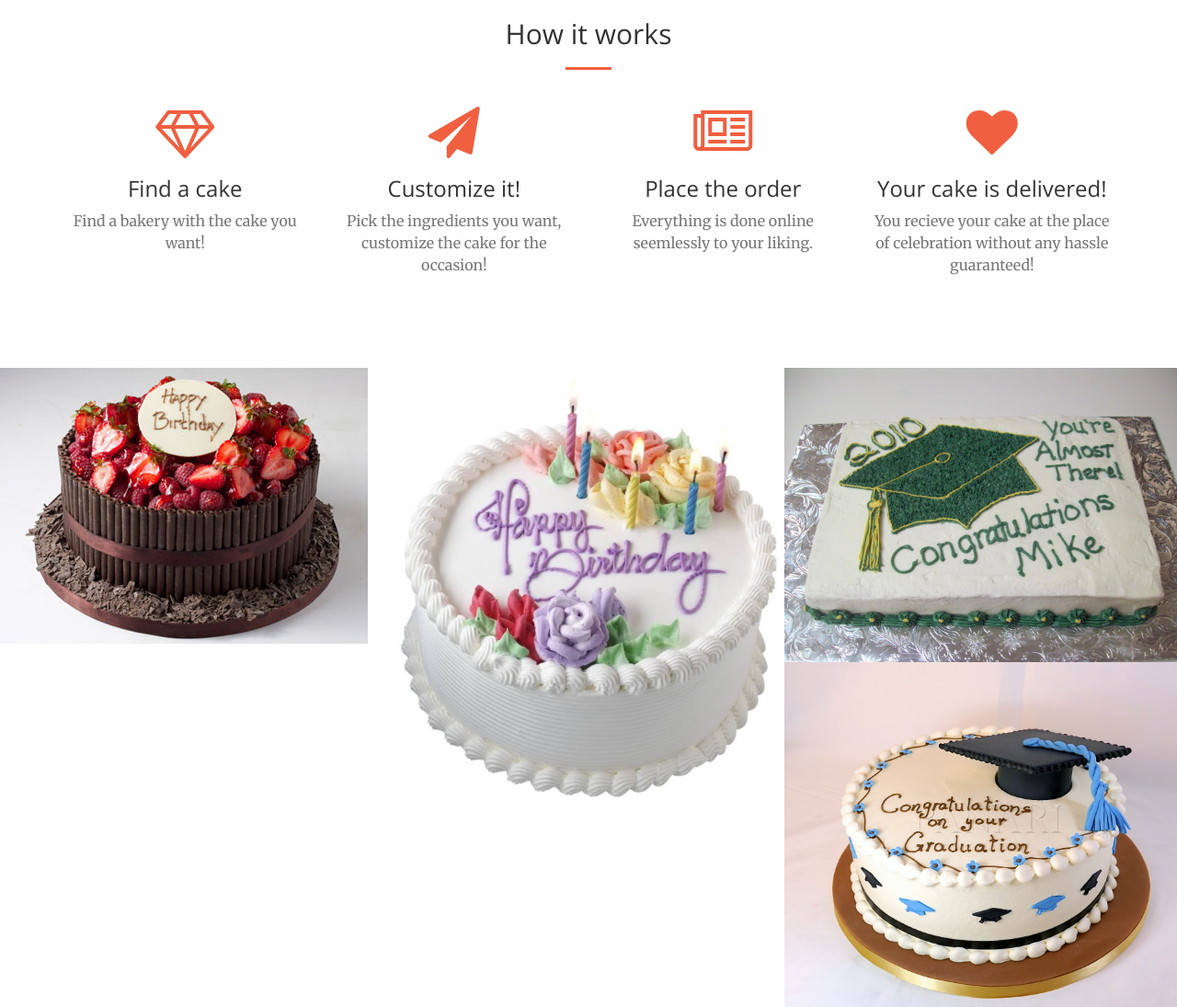
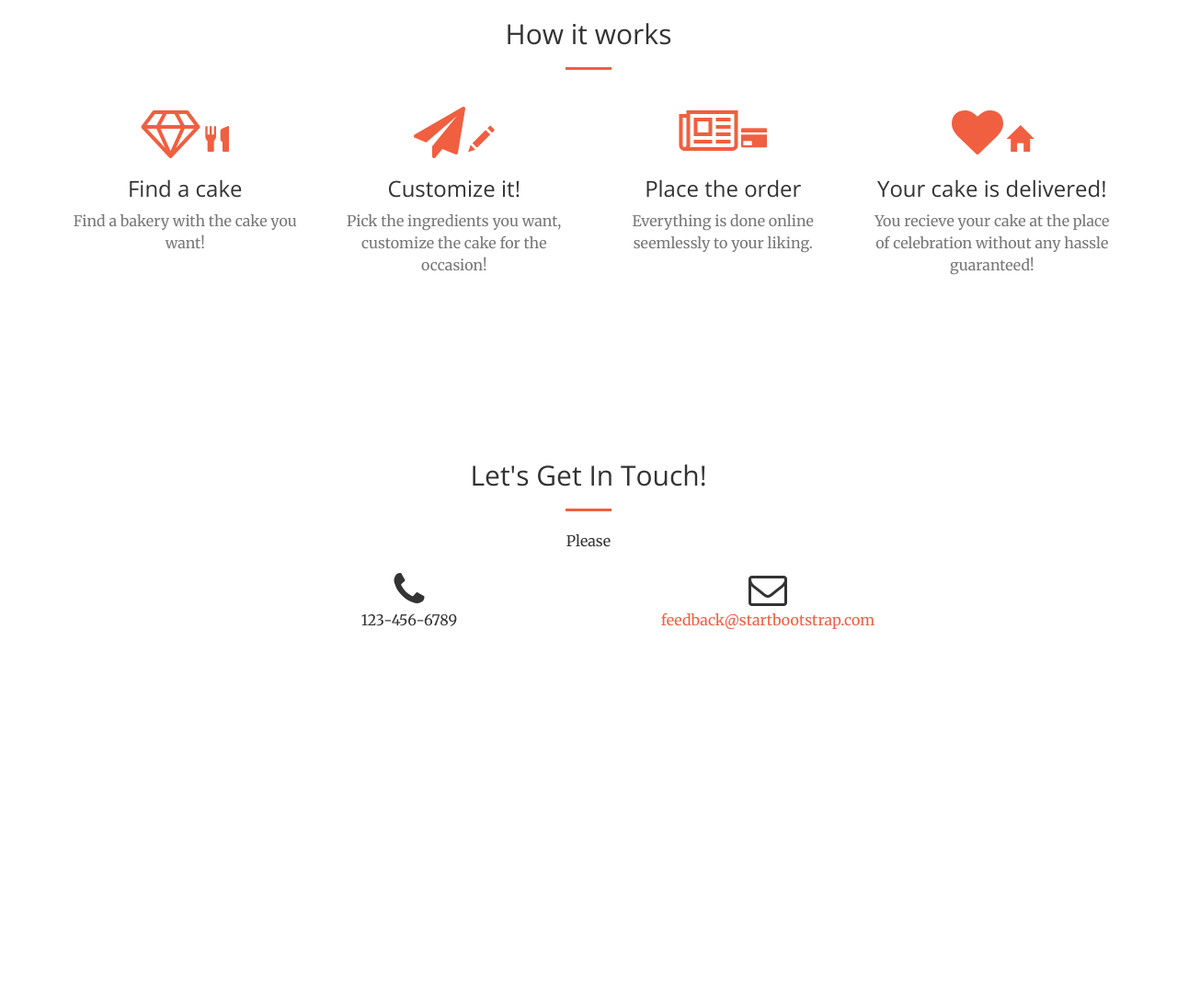
Before and after one commit to tomaszb/unycake_landing, a plain HTML site: page site/public/index.html in a window 1280 px wide. Shown: the part 880-1975 px from the top of the page at 92% size. After the commit the page ends 1686 px from the top, so only its background shows below. Drawn offline with nearby package versions, Linux system fonts and the light colour scheme; some icons are missing.

Commit message:
added those glyphicons

```diff
--- a/site/public/css/index.css
+++ b/site/public/css/index.css
@@ -1,3 +1,5 @@
+@import url("//netdna.bootstrapcdn.com/bootstrap/3.0.0/css/bootstrap-glyphicons.css");
+
 .navbar-brand>img{
 	display:inline;
 	margin-right:5px;
@@ -6,3 +8,8 @@
 .mybrand{
 	padding-top: 10px;
 }
+
+.landing-glyph{
+	font-size: 2em;
+	color: #f05f40;
+}
--- a/site/public/index.html
+++ b/site/public/index.html
@@ -56,9 +56,9 @@
                     <li>
                         <a class="page-scroll" href="#services">How It Works</a>
                     </li>
-                    <li>
+             <!--       <li>
                         <a class="page-scroll" href="#portfolio">Get a Taste</a>
-                    </li>
+                    </li> -->
                     <li>
                         <a class="page-scroll" href="#contact">Keep In Touch</a>
                     </li>
@@ -94,6 +94,7 @@
                 <div class="col-lg-3 col-md-6 text-center">
                     <div class="service-box">
                         <i class="fa fa-4x fa-diamond wow bounceIn text-primary"></i>
+                        <span class="glyphicon glyphicon-cutlery landing-glyph" aria-hidden="true"></span>
                         <h3>Find a cake</h3>
                         <p class="text-muted">Find a bakery with the cake you want!</p>
                     </div>
@@ -101,6 +102,7 @@
                 <div class="col-lg-3 col-md-6 text-center">
                     <div class="service-box">
                         <i class="fa fa-4x fa-paper-plane wow bounceIn text-primary" data-wow-delay=".1s"></i>
+                        <span class="glyphicon glyphicon-pencil landing-glyph" aria-hidden="true"></span>
                         <h3>Customize it!</h3>
                         <p class="text-muted">Pick the ingredients you want, customize the cake for the occasion!</p>
                     </div>
@@ -108,6 +110,7 @@
                 <div class="col-lg-3 col-md-6 text-center">
                     <div class="service-box">
                         <i class="fa fa-4x fa-newspaper-o wow bounceIn text-primary" data-wow-delay=".2s"></i>
+                        <span class="glyphicon glyphicon-credit-card landing-glyph" aria-hidden="true"></span>
                         <h3>Place the order</h3>
                         <p class="text-muted">Everything is done online seemlessly to your liking.</p>
                     </div>
@@ -115,6 +118,7 @@
                 <div class="col-lg-3 col-md-6 text-center">
                     <div class="service-box">
                         <i class="fa fa-4x fa-heart wow bounceIn text-primary" data-wow-delay=".3s"></i>
+                         <span class="glyphicon glyphicon-home landing-glyph" aria-hidden="true"></span>
                         <h3>Your cake is delivered!</h3>
                         <p class="text-muted">You recieve your cake at the place of celebration without any hassle guaranteed!</p>
                     </div>
@@ -122,7 +126,7 @@
             </div>
         </div>
     </section>
-
+<!--
     <section class="no-padding" id="portfolio">
         <div class="container-fluid">
             <div class="row no-gutter">
@@ -219,14 +223,14 @@
             </div>
         </div>
     </section>
-
+-->
     <section id="contact">
         <div class="container">
             <div class="row">
                 <div class="col-lg-8 col-lg-offset-2 text-center">
                     <h2 class="section-heading">Let's Get In Touch!</h2>
                     <hr class="primary">
-                    <p>Ready to start your next project with us? That's great! Give us a call or send us an email and we will get back to you as soon as possible!</p>
+                    <p>Please </p>
                 </div>
                 <div class="col-lg-4 col-lg-offset-2 text-center">
                     <i class="fa fa-phone fa-3x wow bounceIn"></i>
```
